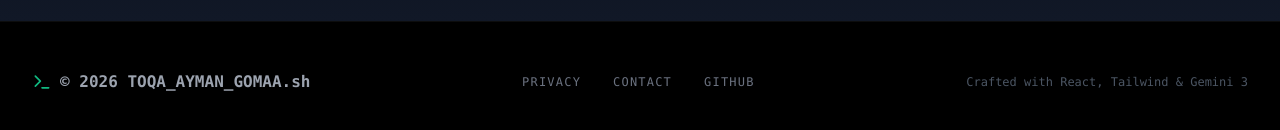
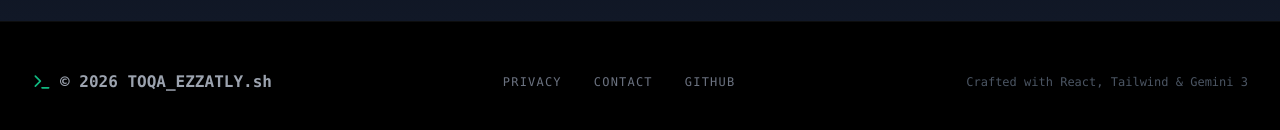
Before and after one commit to toqaezzatly/toqaezzatly, a React (Vite) app: page / in a window 1280 px wide. Shown: the part 5157-5287 px from the top of the page. Built offline with nearby package versions, Linux system fonts and the light colour scheme; no server answers.

Commit message:
Update footer copyright name

```diff
--- a/components/Footer.tsx
+++ b/components/Footer.tsx
@@ -11,7 +11,7 @@
           <div className="flex items-center space-x-2">
             <Terminal className="text-emerald-500 w-5 h-5" />
             <span className="font-mono font-bold text-gray-400">
-              © {new Date().getFullYear()} TOQA_AYMAN_GOMAA.sh
+              © {new Date().getFullYear()} TOQA_EZZATLY.sh
             </span>
           </div>
 
```
